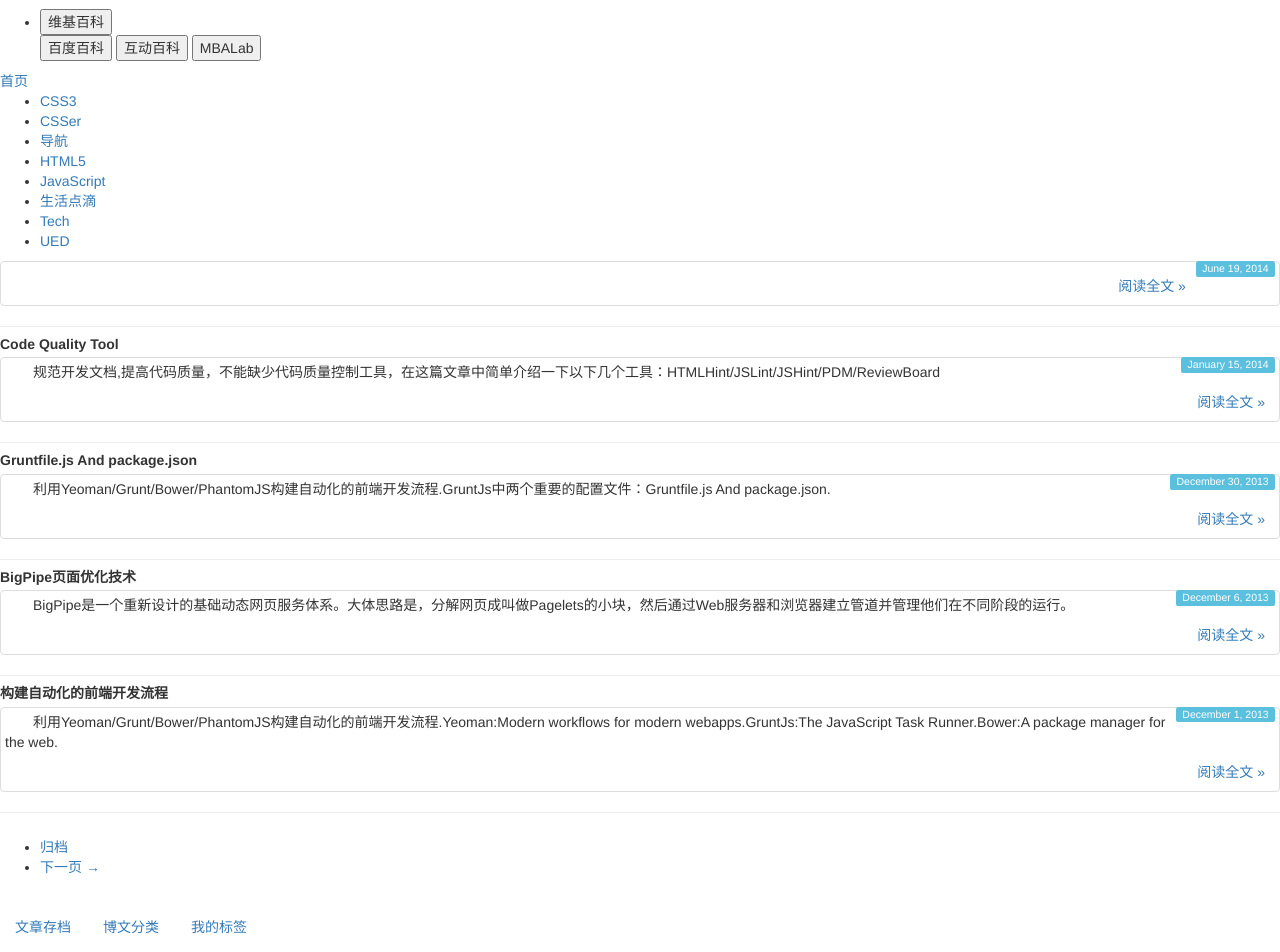
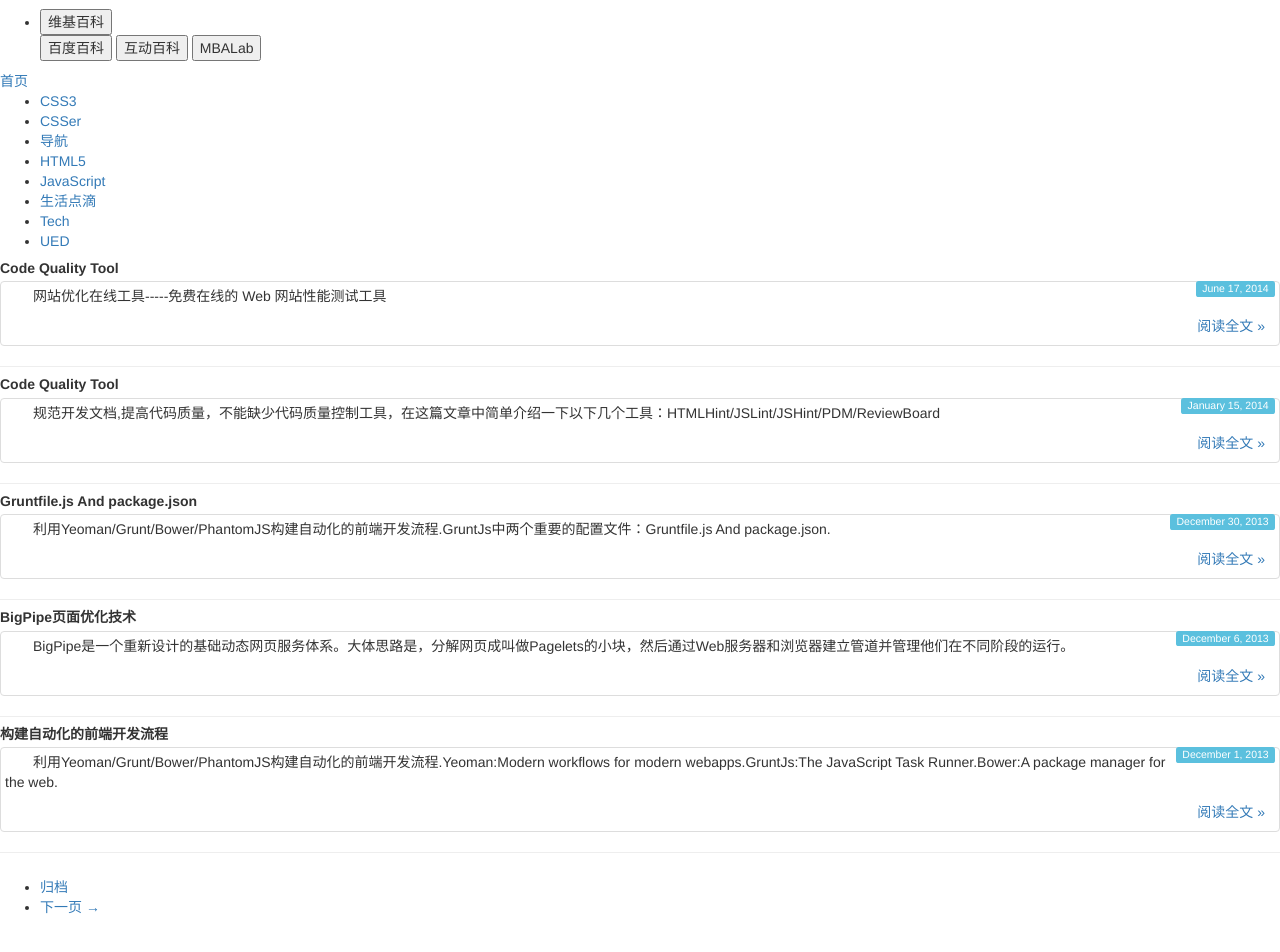
Before and after one commit to wkylin/wkylin.github.com, a Jekyll site: the page built from index.html, in a window 1280 px wide and 1400 px high, scrolled down 661 px. Shown: the top 952 px of the window. Built offline with Jekyll 4.4.1, drawn with Linux system fonts in a browser that asks for light colours; nearby versions of some CDN libraries; library files that are not in the unit come from our copies; the list of posts is cut into pages by our own code; comment, search, counter and statistics services are not loaded.

Commit message:
website optimization

```diff
--- a/_posts/core-samples/2014-06-17-websit-optimization-tools.md
+++ b/_posts/core-samples/2014-06-17-websit-optimization-tools.md
@@ -2,12 +2,12 @@
 layout: post
 title: Code Quality Tool
 category: Code Quality Tool
-tags: [HTML5, JS]
-description: | 网站优化在线工具
+tags: [SEO, optimization]
+description: |
+   网站优化在线工具-----免费在线的 Web 网站性能测试工具
 ---
 
 ###免费在线的 Web 网站性能测试工具
-
 
 <http://www.webpagetest.org/>
 
```
